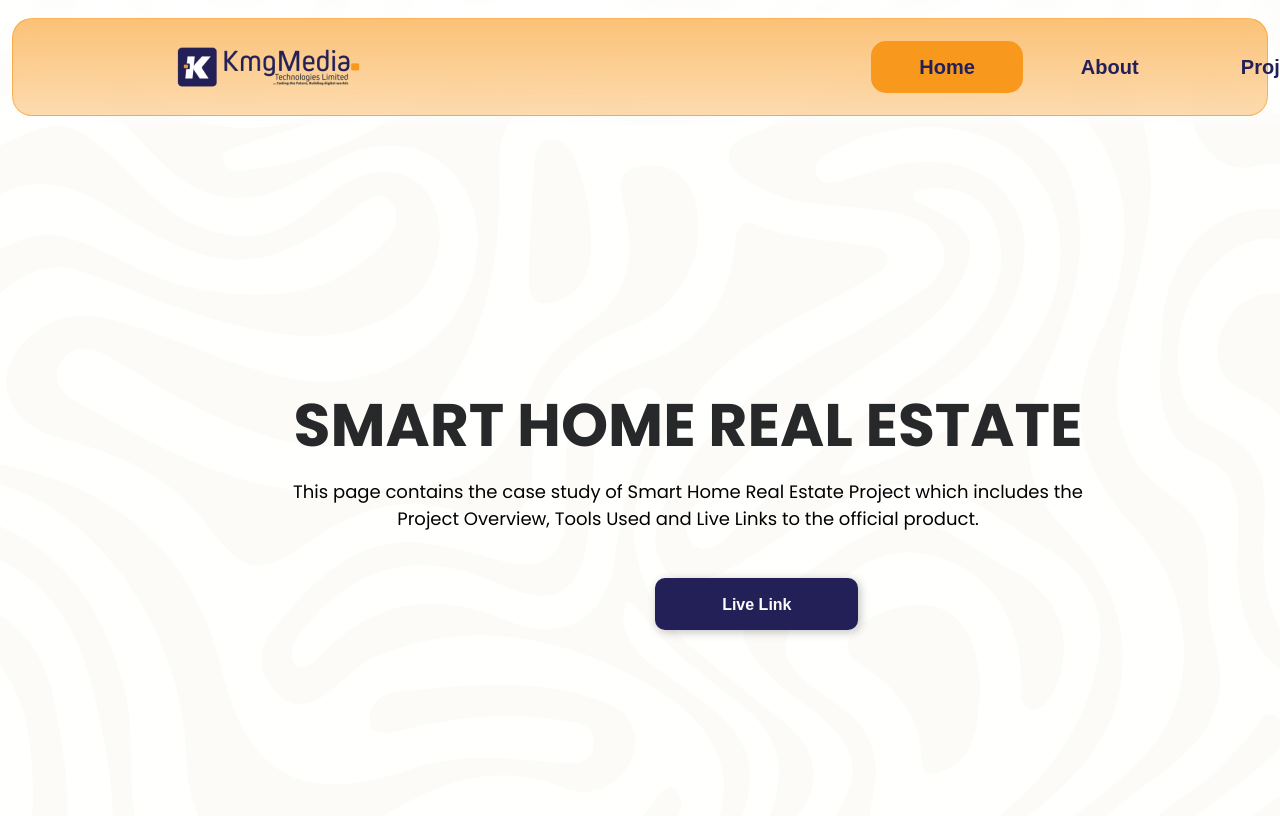
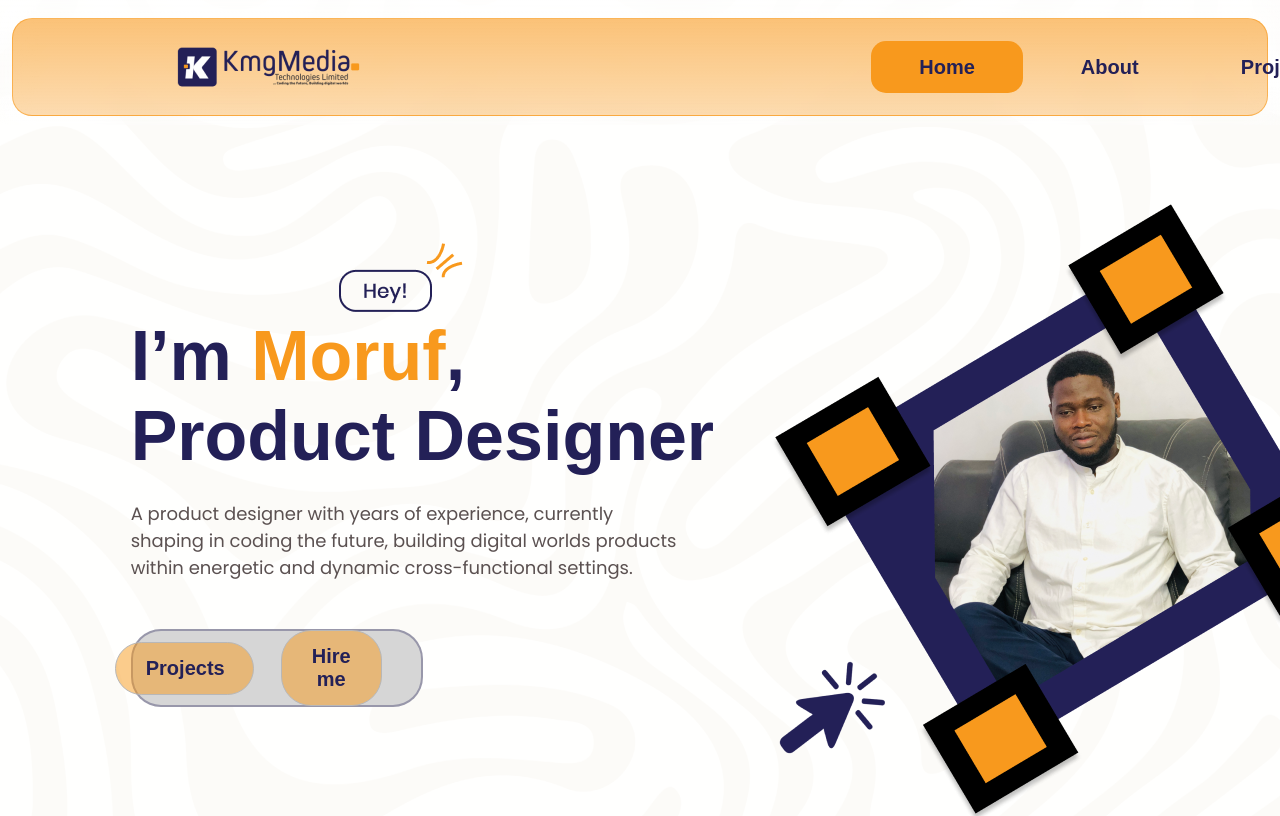
Before and after one commit to kmgmedia/build-cv-with-react-js-app, a React (Create React App) app: page / in a window 1280 px wide. Shown: the top 816 px of the page. Built offline with nearby package versions, Linux system fonts and the light colour scheme.

Commit message:
Animate some parts

```diff
--- a/src/Components/Display.jsx
+++ b/src/Components/Display.jsx
@@ -21,7 +21,7 @@ import Footer from './Footer/Footer';
     return (
         <div>
         <Navbar/>
-        {/* <Hero/> */}
+        <Hero/>
         {/* <Projects/> */}
         {/* <Form/> */}
         {/* <Kmgfoliobigpage/> */}
--- a/src/Components/Landingpage/Hero.jsx
+++ b/src/Components/Landingpage/Hero.jsx
@@ -1,10 +1,17 @@
     import React from 'react'
+    import { useEffect, useState } from "react";
     import './hero.scss';
     import { Heroimage, Backgroundpattern } from "../../assets";
     import { Heylogo } from "../../assets";
     import { FaLinkedin, FaBehance, FaGithub } from "react-icons/fa";
+    import Aos from "aos";
+    import 'aos/dist/aos.css'
 
 const Hero = () => {
+    const [toggle, setToggle] = useState(false);
+    useEffect(()=>{
+        Aos.init({duration:1500})
+    },[])
     return (
         <>
         <div className=" body row" style={{backgroundImage: `url(${Backgroundpattern})`}}>
@@ -13,11 +20,11 @@ const Hero = () => {
             <div class="row">
                 <div class="col-sm-12 col-md-12 col-lg-7">
                     <div className='hey-session'>
-                        <img src= {Heylogo} alt="" />
+                        <img data-aos='zoom-in-down'src= {Heylogo} alt="" />
                         <div className='hero-text'>
                         <h1>I’m <span className='minename'>Moruf</span>, <br/> Product Designer</h1>
                     </div>
-                    <div className='hero-p'>
+                    <div data-aos='zoom-in-down' className='hero-p'>
                         <p>A product designer with years of experience, currently <br/>
                         shaping in coding the future, building digital worlds products <br/>
                             within energetic and dynamic cross-functional settings.
@@ -33,7 +40,7 @@ const Hero = () => {
                     </div>
                 </div>
                 <div class="col-sm-12 col-md-12 col-lg-5">
-                    <div className='hero-image'>
+                    <div data-aos='fade-down-left' className='hero-image'>
                         <img src= {Heroimage} alt="" />
                     </div>
                 </div>
```
